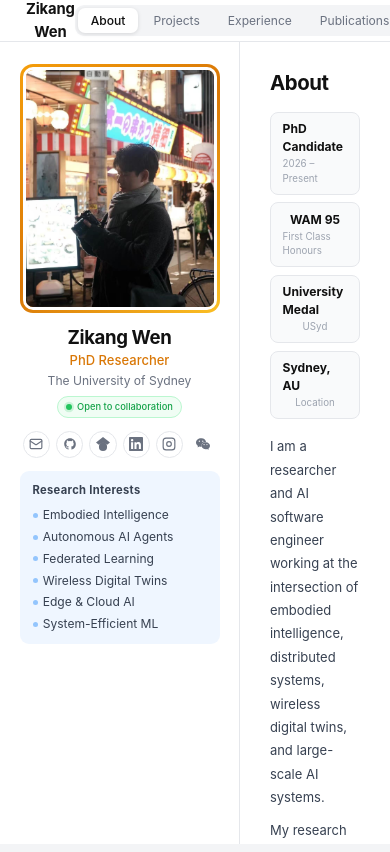
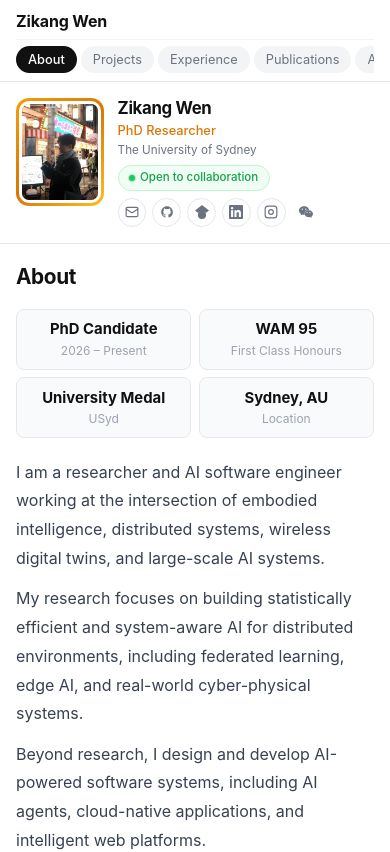
Before and after one commit to Ukrole/vite-react-template, a React (Vite) app: page / in a window 390 px wide. Shown: the top 852 px of the page. Built offline with nearby package versions, Linux system fonts and the light colour scheme.

Commit message:
version 7

```diff
--- a/src/react-app/index.css
+++ b/src/react-app/index.css
@@ -561,3 +561,139 @@ a { text-decoration: none; color: inherit; }
 }
 .chatbot-send:hover:not(:disabled) { background: #b45309; }
 .chatbot-send:disabled { background: #e5e7eb; color: #9ca3af; cursor: default; }
+
+/* ═══════════════════════════════════════════════════════════════════════════
+   MOBILE PORTRAIT  (≤ 640px)
+══════════════════════════════════════════════════════════════════════════════ */
+@media (max-width: 640px) {
+
+  /* Allow page to scroll naturally */
+  html {
+    font-size: clamp(13px, 4.2vw, 16px);
+    overflow: auto;
+    height: auto;
+  }
+  html, body {
+    overflow: auto;
+    height: auto;
+    min-height: 100%;
+  }
+  #root {
+    height: auto;
+    min-height: 100%;
+    align-items: stretch;
+  }
+  .app-card {
+    height: auto;
+    min-height: 100%;
+    overflow: visible;
+  }
+
+  /* ── Navbar: brand row + scrollable tabs row ── */
+  .card-nav {
+    height: auto;
+    flex-direction: column;
+    align-items: stretch;
+    padding: 0.55rem 1rem 0;
+    gap: 0;
+  }
+  .nav-brand {
+    font-size: 1rem;
+    text-align: left;
+    padding-bottom: 0.4rem;
+  }
+  .nav-pills {
+    overflow-x: auto;
+    -webkit-overflow-scrolling: touch;
+    scrollbar-width: none;
+    background: transparent;
+    border-radius: 0;
+    padding: 0 0 0.5rem;
+    gap: 4px;
+    border-top: 1px solid #f3f4f6;
+    padding-top: 0.35rem;
+  }
+  .nav-pills::-webkit-scrollbar { display: none; }
+  .nav-pill {
+    font-size: 0.8rem;
+    padding: 0.25rem 0.75rem;
+    white-space: nowrap;
+    border-radius: 20px;
+    background: #f3f4f6;
+  }
+  .nav-pill.active {
+    background: #111;
+    color: #fff;
+    box-shadow: none;
+  }
+
+  /* ── Body: stack vertically ── */
+  .card-body {
+    flex-direction: column;
+    overflow: visible;
+  }
+
+  /* ── Sidebar: compact grid — photo left, info+social right ── */
+  .sidebar {
+    width: 100%;
+    border-right: none;
+    border-bottom: 1px solid #e5e7eb;
+    padding: 1rem;
+    display: grid;
+    grid-template-columns: 88px 1fr;
+    grid-template-rows: auto auto;
+    column-gap: 0.85rem;
+    row-gap: 0;
+    overflow-y: visible;
+    align-items: start;
+  }
+  .sidebar-photo-wrap {
+    grid-column: 1;
+    grid-row: 1 / 3;
+    width: 88px;
+  }
+  .sidebar-info {
+    grid-column: 2;
+    grid-row: 1;
+    text-align: left;
+    align-self: center;
+  }
+  .sidebar-name       { font-size: 1.05rem; text-align: left; }
+  .sidebar-title      { font-size: 0.8rem;  text-align: left; }
+  .sidebar-institution{ font-size: 0.73rem; text-align: left; }
+  .sidebar-status     { margin-top: 0.35rem; }
+
+  .social-row {
+    grid-column: 2;
+    grid-row: 2;
+    justify-content: flex-start;
+    margin-top: 0.45rem;
+    flex-wrap: nowrap;
+  }
+  .social-icon { width: 1.8rem; height: 1.8rem; }
+
+  /* hide research interests on mobile to keep sidebar compact */
+  .interests-box { display: none; }
+
+  /* ── Main content: full width, natural scroll ── */
+  .main-content {
+    overflow-y: visible;
+    padding: 1.1rem 1rem 2.5rem;
+  }
+  .section-fade { height: auto; }
+
+  /* ── Section title ── */
+  .section-title { font-size: 1.3rem; }
+
+  /* ── Fact chips: 2-per-row ── */
+  .facts-row { gap: 0.45rem; }
+  .fact-chip { min-width: calc(50% - 0.25rem); flex: 1; }
+
+  /* ── Pub cards: no left-border accent (too tight) ── */
+  .pub-card { padding-left: 0; }
+
+  /* ── Chatbot ── */
+  .chatbot-messages { max-height: 11rem; }
+  .chat-suggestions { gap: 0.3rem; }
+  .chat-suggestion  { font-size: 0.69rem; padding: 0.25rem 0.55rem; }
+}
```
